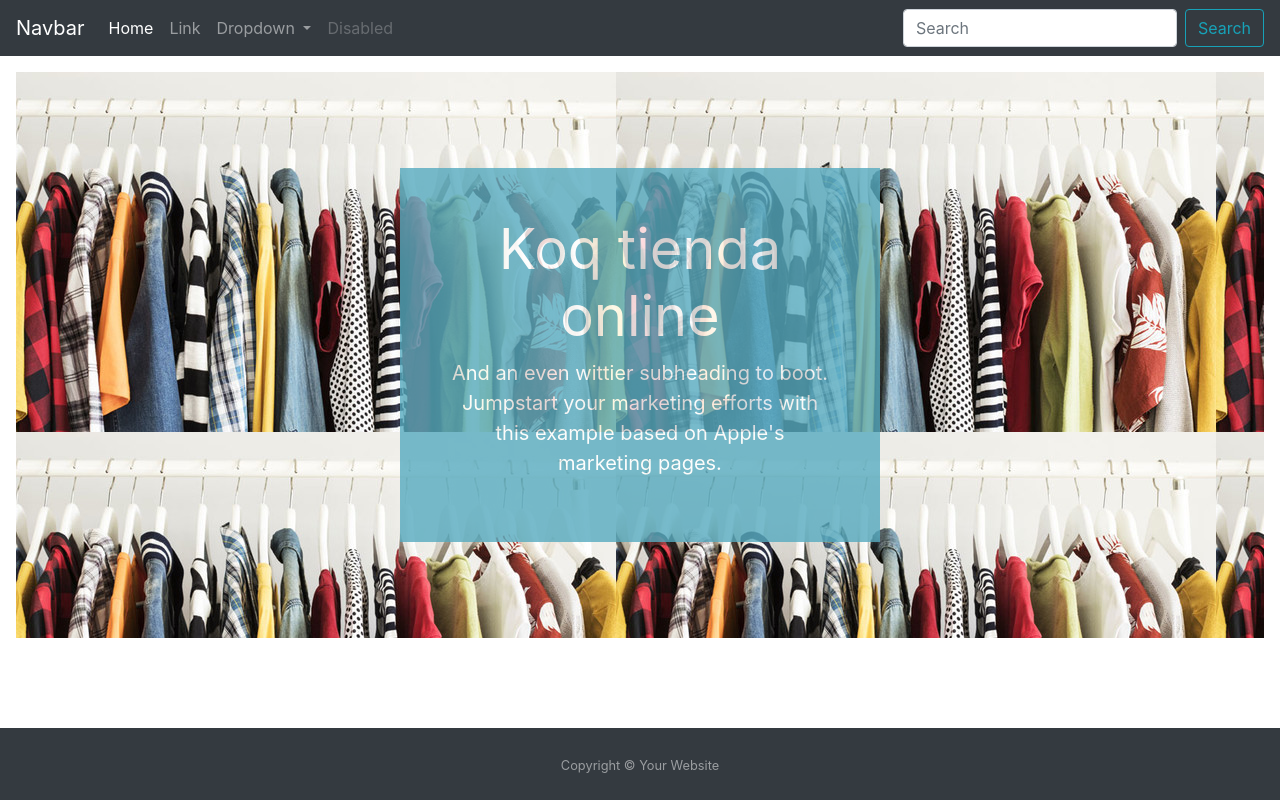
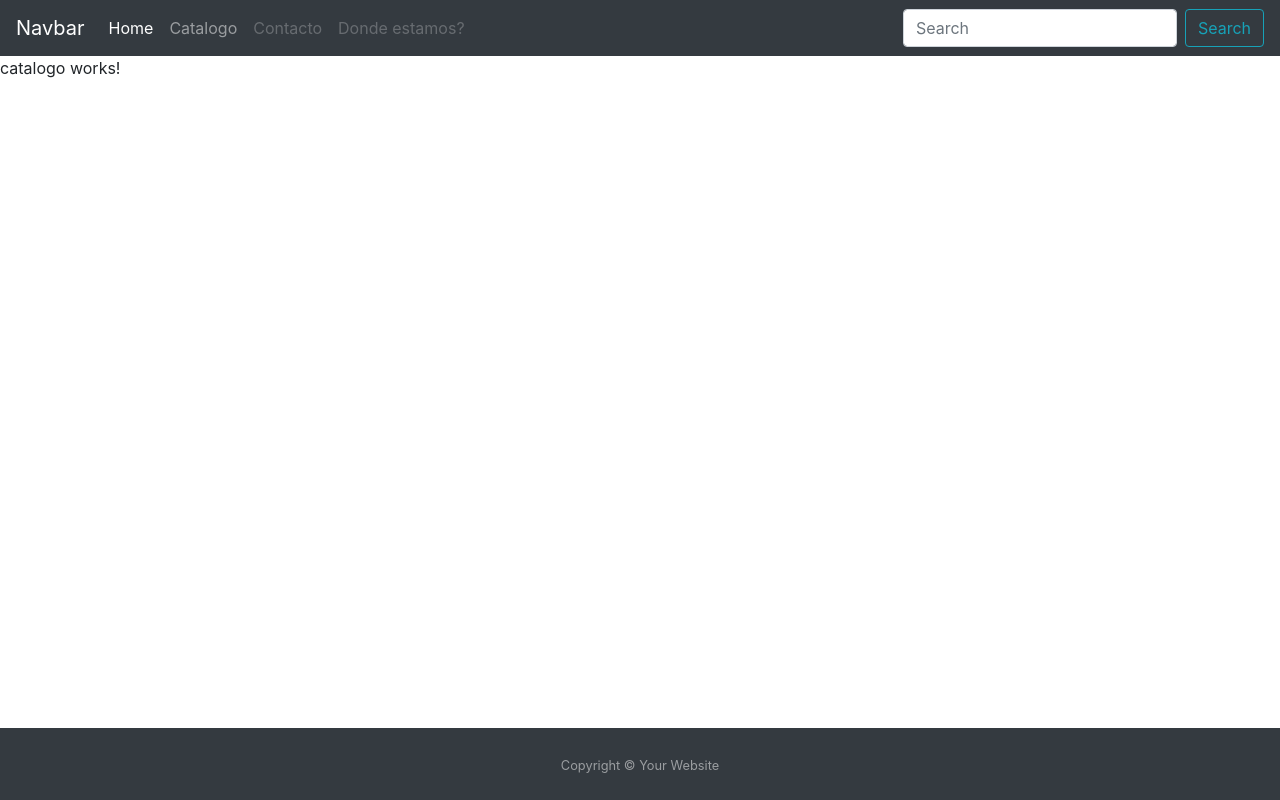
Before and after one commit to ivanFlor3s/koq-spa, an Angular app: page /catalogo in a window 1280 px wide. Before the commit this address led to /home. Built offline with nearby package versions, Linux system fonts and the light colour scheme.

Commit message:
comp catalogo y ruteo por navbar

```diff
--- a/src/app/app.component.html
+++ b/src/app/app.component.html
@@ -1,5 +1,5 @@
 <app-navbar></app-navbar>
 
-<app-home></app-home>
+<router-outlet></router-outlet>
 
 <app-footer></app-footer>
--- a/src/app/app.module.ts
+++ b/src/app/app.module.ts
@@ -9,13 +9,15 @@ import { NavbarComponent } from './components/shared/navbar/navbar.component';
 // Rutas
 import { AppRoutingModule } from '../routes';
 import { FooterComponent } from './components/shared/footer/footer.component';
+import { CatalogoComponent } from './components/catalogo/catalogo.component';
 
 @NgModule({
   declarations: [
     AppComponent,
     HomeComponent,
     NavbarComponent,
-    FooterComponent
+    FooterComponent,
+    CatalogoComponent
   ],
   imports: [
     BrowserModule,
--- /dev/null
+++ b/src/app/components/catalogo/catalogo.component.html
@@ -0,0 +1 @@
+<p>catalogo works!</p>
--- /dev/null
+++ b/src/app/components/catalogo/catalogo.component.ts
@@ -0,0 +1,15 @@
+import { Component, OnInit } from '@angular/core';
+
+@Component({
+  selector: 'app-catalogo',
+  templateUrl: './catalogo.component.html',
+  styleUrls: ['./catalogo.component.css']
+})
+export class CatalogoComponent implements OnInit {
+
+  constructor() { }
+
+  ngOnInit(): void {
+  }
+
+}
--- a/src/app/components/shared/navbar/navbar.component.html
+++ b/src/app/components/shared/navbar/navbar.component.html
@@ -10,21 +10,13 @@
                 <a class="nav-link" href="#">Home <span class="sr-only">(current)</span></a>
             </li>
             <li class="nav-item">
-                <a class="nav-link" href="#">Link</a>
-            </li>
-            <li class="nav-item dropdown">
-                <a class="nav-link dropdown-toggle" href="#" id="navbarDropdown" role="button" data-toggle="dropdown" aria-haspopup="true" aria-expanded="false">
-            Dropdown
-          </a>
-                <div class="dropdown-menu" aria-labelledby="navbarDropdown">
-                    <a class="dropdown-item" href="#">Action</a>
-                    <a class="dropdown-item" href="#">Another action</a>
-                    <div class="dropdown-divider"></div>
-                    <a class="dropdown-item" href="#">Something else here</a>
-                </div>
+                <a class="nav-link" [routerLink]="['catalogo']">Catalogo</a>
             </li>
             <li class="nav-item">
-                <a class="nav-link disabled" href="#">Disabled</a>
+                <a class="nav-link disabled" href="#">Contacto</a>
+            </li>
+            <li class="nav-item">
+                <a class="nav-link disabled" href="#">Donde estamos?</a>
             </li>
         </ul>
         <form class="form-inline my-2 my-lg-0">
--- a/src/routes.ts
+++ b/src/routes.ts
@@ -1,9 +1,11 @@
 import { NgModule } from '@angular/core';
 import { RouterModule, Routes } from '@angular/router';
-import { HomeComponent } from '../src/app/components/home/home.component';
+import { HomeComponent } from './app/components/home/home.component';
+import { CatalogoComponent } from './app/components/catalogo/catalogo.component';
 
 const routes: Routes = [
     { path: 'home', component: HomeComponent },
+    { path: 'catalogo', component: CatalogoComponent },
     { path: '**', pathMatch: 'full', redirectTo: 'home' }
 ];
 
```
Also changed, not shown: src/app/components/catalogo/catalogo.component.css (added), 1 other file (tests, documents, lock files or other folders).
